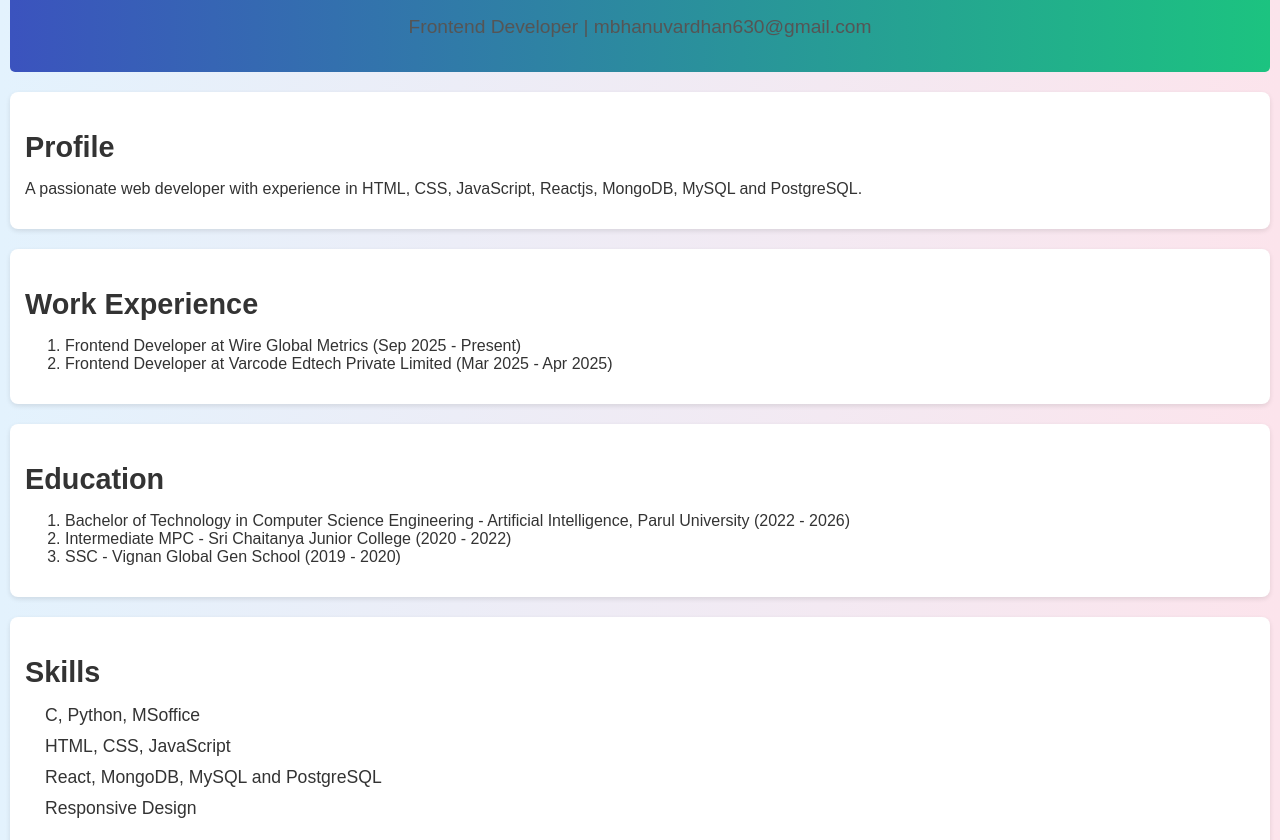
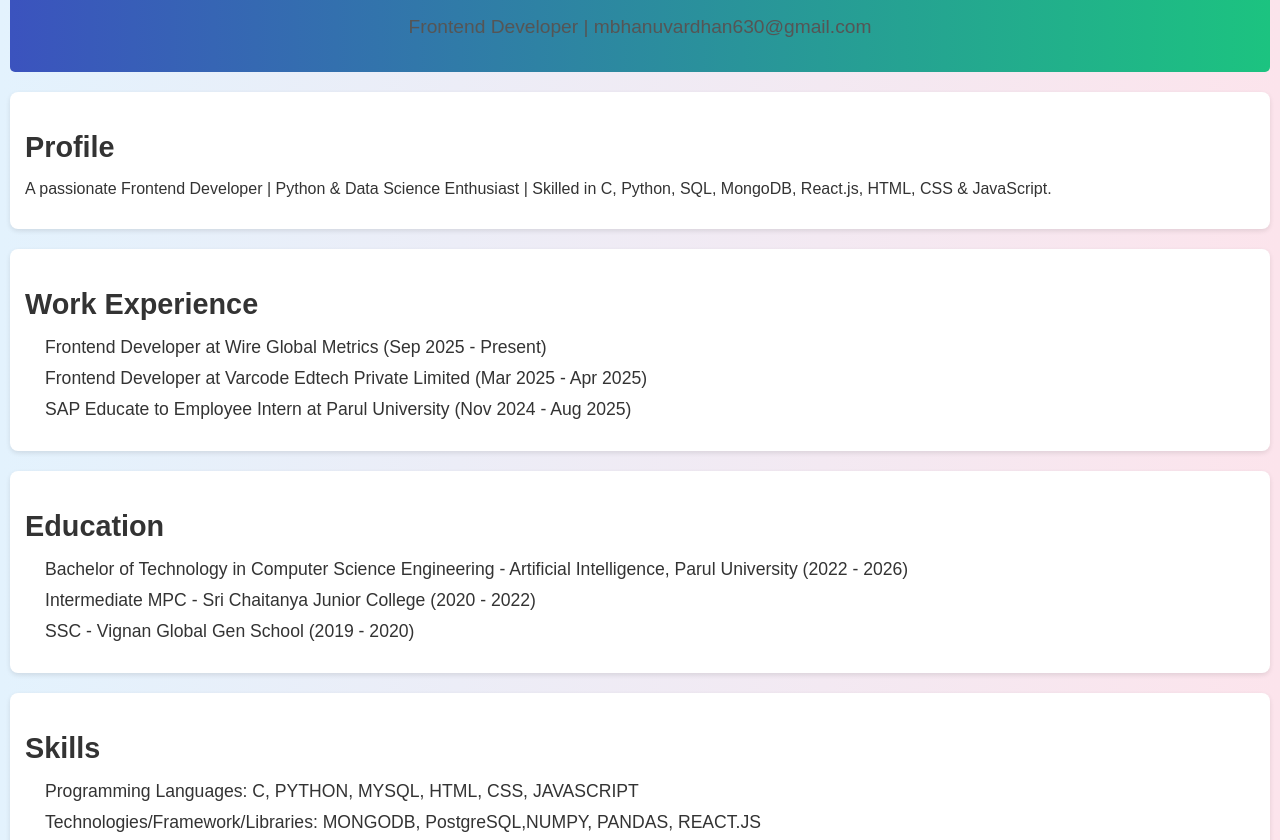
Before and after one commit to Bhanu8199/Wire-Global-Metrics-Trainee, a plain HTML site: page Day4.html in a window 1280 px wide. Shown: the part 100-940 px from the top of the page. Drawn offline with Linux system fonts and the light colour scheme.

Commit message:
some modifications

```diff
--- a/Day4.html
+++ b/Day4.html
@@ -85,34 +85,36 @@ footer {
     </header>
     <section id="profile">
         <h2>Profile</h2>
-        <p>A passionate web developer with experience in HTML, CSS, JavaScript, Reactjs, MongoDB, MySQL and PostgreSQL.</p>
+        <p>A passionate Frontend Developer | Python & Data Science Enthusiast | Skilled in C, Python, SQL, MongoDB, React.js, HTML, CSS & JavaScript.</p>
     </section>
     <section id="experience">
         <h2>Work Experience</h2>
-        <ol>
+        <ul>
             <li>Frontend Developer at Wire Global Metrics (Sep 2025 - Present)</li>
             <li>Frontend Developer at Varcode Edtech Private Limited (Mar 2025 - Apr 2025)</li>
-        </ol>
+            <li>SAP Educate to Employee Intern at Parul University (Nov 2024 - Aug 2025)</li>
+        </ul>
     </section>
     <section id="education">
         <h2>Education</h2>
-        <ol>
+        <ul>
             <li>Bachelor of Technology in Computer Science Engineering - Artificial Intelligence, Parul University (2022 - 2026)</li>
             <li>Intermediate MPC - Sri Chaitanya Junior College (2020 - 2022)</li>
             <li>SSC - Vignan Global Gen School (2019 - 2020)</li>
-        </ol>
+        </ul>
     </section>
     <section id="skills">
         <h2>Skills</h2>
         <ul>
-            <li>C, Python, MSoffice</li>
-            <li>HTML, CSS, JavaScript</li>
-            <li>React, MongoDB, MySQL and PostgreSQL</li>
-            <li>Responsive Design</li>
+            <li>Programming Languages: C, PYTHON, MYSQL, HTML, CSS, JAVASCRIPT</li>
+            <li>Technologies/Framework/Libraries: MONGODB, PostgreSQL,NUMPY, PANDAS, REACT.JS</li>
+            <li>Version Control Systems: GIT</li>
+            <li>Course Work: Data Structures and Algorithms, Design and Analysis of Algorithms, Database Management
+System</li>
         </ul>
     </section>
     <footer>
-        <p>Contact: mbhanuvardhan630@gmail.com</p>
+        <p>&copy; 2024 BHANU VARDHAN MEDAPALLI. All rights reserved. | Contact: mbhanuvardhan630@gmail.com</p>
     </footer>
 </body>
 </html>
```
Also changed, not shown: Day3.html (+1 -1 lines).
